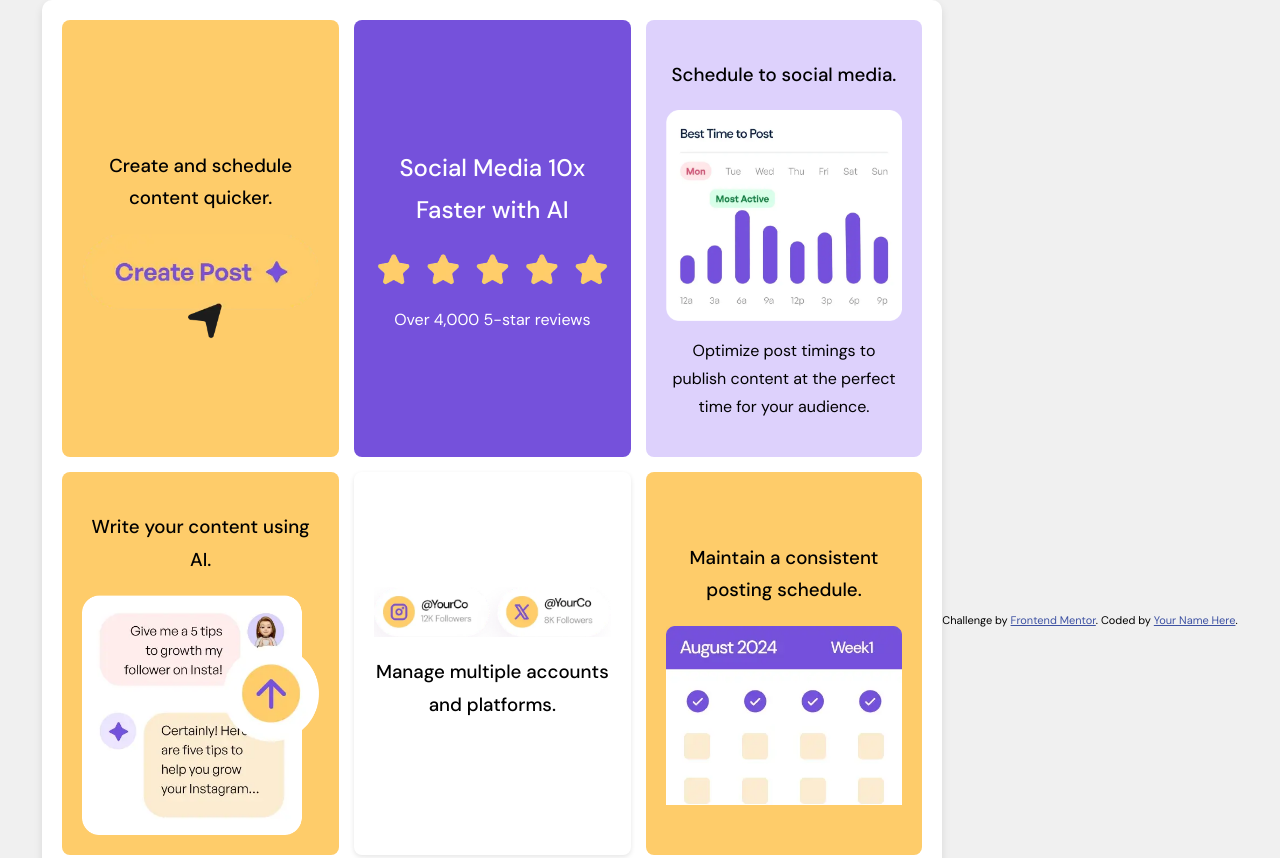
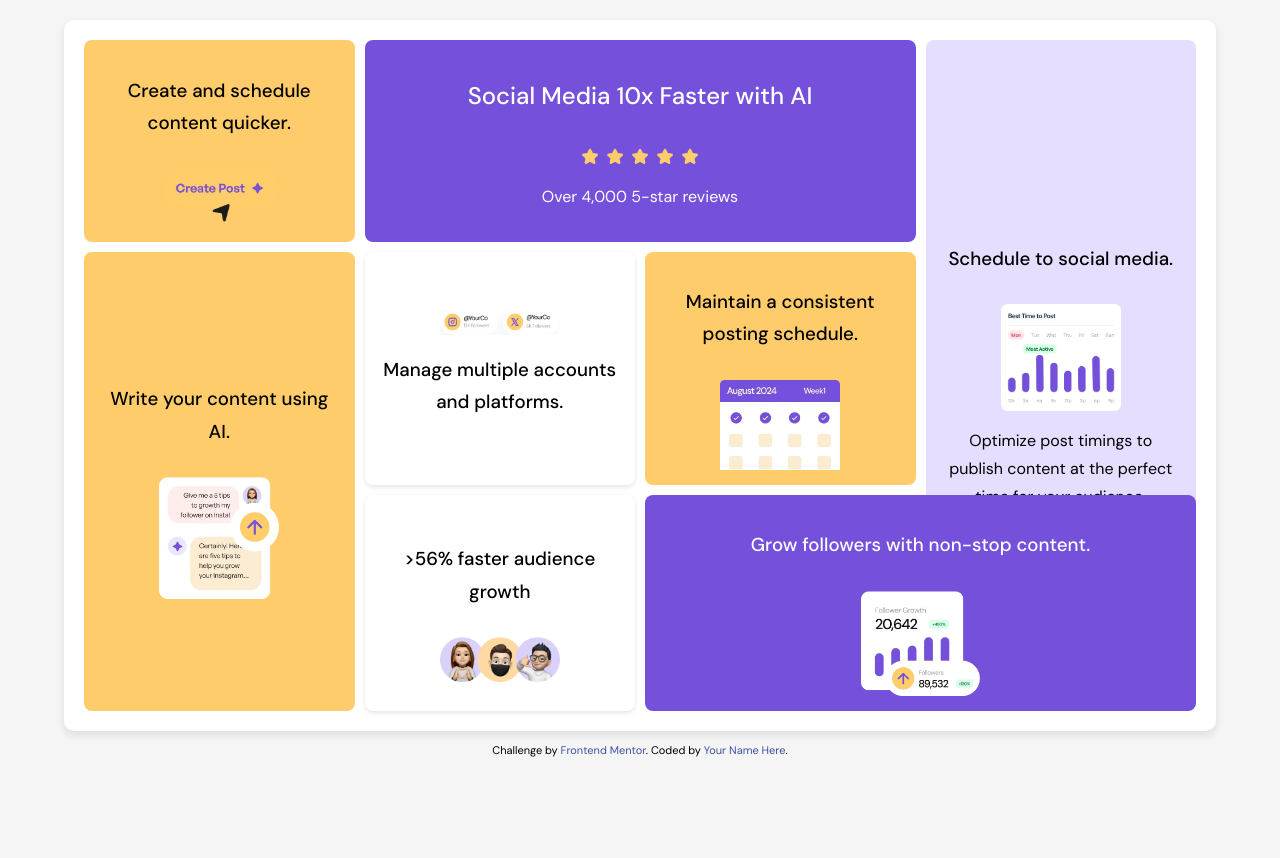
Before and after one commit to Pakor2/tp2-bento, a plain HTML site: page index.html in a window 1280 px wide. Shown: the top 858 px of the page. After the commit the page ends 800 px from the top, so only its background shows below. Drawn offline with Linux system fonts and the light colour scheme.

Commit message:
Deuxiéme remise Bento

```diff
--- a/assets/css/style.css
+++ b/assets/css/style.css
@@ -109,68 +109,141 @@ h1 {
 /* Grille de mise en page
    ========================================================================== */
    body {
+    font-family: 'DM Sans', sans-serif;
+    background-color: #f5f5f5;
     display: flex;
-    justify-content: center;
+    flex-direction: column;
     align-items: center;
-    min-height: 100vh;
-    background-color: #f0f0f0;
-    margin: 0;
-    font-family: "DM Sans", sans-serif;
   }
 
+  /* ====== Attribution (footer) ====== */
+  .attribution {
+    font-size: 11px;
+    text-align: center;
+    margin: 1rem 0;
+  }
+  .attribution a {
+    color: hsl(228, 45%, 44%);
+    text-decoration: none;
+  }
+
+  /* ====== Container principal : 4 colonnes ====== */
   .container {
     display: grid;
-    grid-template-columns: repeat(3, 1fr);
-    grid-auto-rows: minmax(100px, auto);
-    gap: 15px;
-    max-width: 900px;
-    padding: 20px;
-    background-color: white;
+    grid-template-columns: repeat(4, 1fr); /* 4 colonnes */
+    grid-auto-rows: minmax(150px, auto);   /* Hauteur auto */
+    gap: 1rem;
+    max-width: 1200px;
+    width: 90%;
+    background: #fff;
     border-radius: 10px;
-    box-shadow: 0 4px 8px rgba(0, 0, 0, 0.1);
+    padding: 2rem;
+    margin-top: 2rem;
+    box-shadow: 0 4px 8px rgba(0,0,0,0.1);
   }
 
+  /* ====== Styles communs aux "items" ====== */
   .item {
-    padding: 20px;
     border-radius: 8px;
+    padding: 1.5rem;
     display: flex;
     flex-direction: column;
     justify-content: center;
-    align-items: center;
     text-align: center;
   }
-
-.purple {
-    background-color: var(--color-primary);
-    color: white;
+  .item img {
+    max-width: 120px;
+    height: auto;
+    margin: 1rem auto 0;
+    display: block;
   }
 
-.yellow {
-    background-color: var(--color-secondary);
-    color: black;
+  /* ====== Couleurs ====== */
+  .purple       { background-color: #7551db; color: #fff; }
+  .yellow       { background-color: #fecc6a; color: #000; }
+  .light-purple { background-color: #e5deff; color: #000; }
+  .white        { background-color: #fff;    color: #000;
+                  box-shadow: 0 2px 5px rgba(0,0,0,0.1); }
+
+  /*
+    ====== Placement explicite (>= 768px) ======
+    Indications "grid-row: 1 / 2" => occupe la 1ère ligne seulement
+                  "grid-row: 2 / 4" => occupe la 2ᵉ et 3ᵉ ligne
+  */
+
+  /* #1 => "Create and schedule content quicker."
+     Colonne 1, Lignes 1 (1 / 2)  */
+  .container .item:nth-child(1) {
+    grid-column: 1;
+    grid-row: 1 / 2;  /* seulement la ligne 1 */
   }
 
-.light-purple {
-    background-color: var(--color-tertiary);
-    color: black;
+  /* #4 => "Write your content using AI."
+     Même colonne 1, Lignes 2 et 3 => (2 / 4)  */
+  .container .item:nth-child(4) {
+    grid-column: 1;
+    grid-row: 2 / 4;  /* lignes 2 et 3 */
   }
 
-.white {
-    background-color: var(--color-white);
-    color: black;
-    box-shadow: 0 2px 5px rgba(0, 0, 0, 0.1);
+  /* #2 => "Social Media 10x Faster with AI"
+     Colonnes 2 à 3 => (2 / 4), ligne 1 => (1 / 2) */
+  .container .item:nth-child(2) {
+    grid-column: 2 / 4; /* colonnes 2 et 3 */
+    grid-row: 1 / 2;    /* ligne 1 */
   }
 
-button {
-    background-color: var(--color-primary);
-    color: white;
-    border: none;
-    padding: 10px 15px;
-    border-radius: 5px;
-    cursor: pointer;
-    font-size: 1rem;
+  /* #3 => "Schedule to social media."
+     Colonne 4, Lignes 1 à 3 => (1 / 4) */
+  .container .item:nth-child(3) {
+    grid-column: 4;
+    grid-row: 1 / 4;    /* ligne 1 + ligne 2  => occupe 2 hauteurs */
   }
 
-button:hover {
-    background-color: darken(var(--color-primary), 10%);
+  /* #5 => "Manage multiple accounts..."
+     Col 2, ligne 2 => (2 / 3) */
+  .container .item:nth-child(5) {
+    grid-column: 2;
+    grid-row: 2 / 3;
   }
+
+  /* #6 => "Maintain a consistent schedule."
+     Col 3, ligne 2 => (2 / 3) */
+  .container .item:nth-child(6) {
+    grid-column: 3;
+    grid-row: 2 / 3;
+  }
+
+  /* #7 => ">56% faster audience growth"
+     Col 2, ligne 3 => (3 / 4) */
+  .container .item:nth-child(7) {
+    grid-column: 2;
+    grid-row: 3 / 4;
+  }
+
+  /* #8 => "Grow followers..."
+     Colonnes 3 à 4 => (3 / 5), ligne 3 => (3 / 4) */
+  .container .item:nth-child(8) {
+    grid-column: 3 / 5; /* colonnes 3 et 4 */
+    grid-row: 3 / 4;    /* ligne 3 */
+  }
+
+  /*
+    ====== Responsive ======
+    Sous 768px => 2 colonnes auto
+    Sous 500px => 1 colonne
+    On annule tous les "grid-column / grid-row" pour laisser le flow naturel.
+  */
+  @media (max-width: 768px) {
+    .container {
+      grid-template-columns: repeat(2, 1fr);
+    }
+    .container .item {
+      grid-column: auto;
+      grid-row: auto;
+    }
+  }
+  @media (max-width: 500px) {
+    .container {
+      grid-template-columns: 1fr;
+    }
+  }
```
Lines whose indentation alone changed are shown as unchanged.
